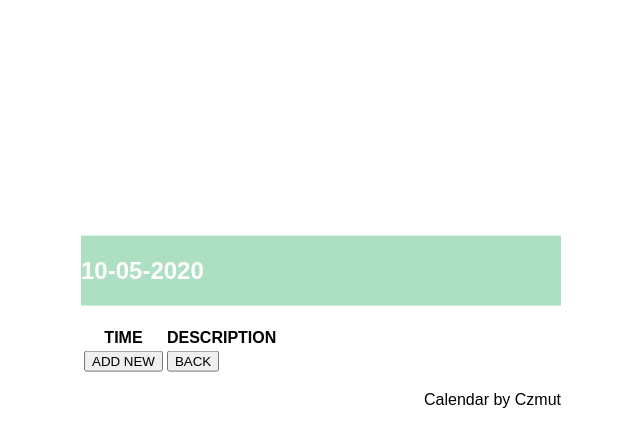
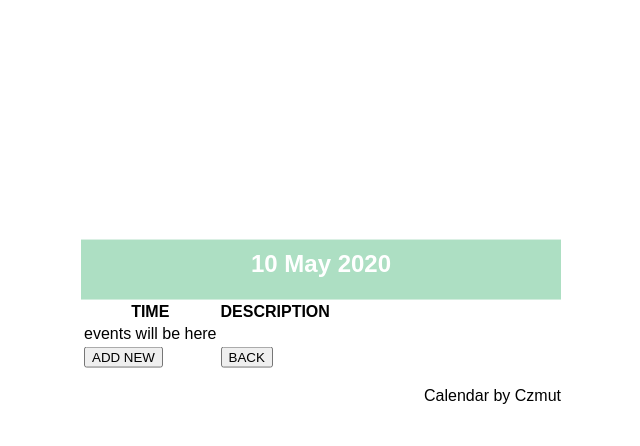
Before and after one commit to jczmut/EGUI, a React app in the folder project 3/: page / in a window 1280 px wide. Both pictures are taken after a click on the button "10". Shown: the top 446 px of the page, without its empty margins (319-959 px from the left). Built offline with nearby package versions, Linux system fonts and the light colour scheme; no server answers.

Commit message:
Update EventEditor, DayEditor and better styling

```diff
--- a/project 3/assets/app.css
+++ b/project 3/assets/app.css
@@ -46,23 +46,29 @@ button.day-item-button, button.prev, button.next {
     font-family: fantasy;
 }
 
-.header {
+header {
     width: 100%;
-    height: 70px;
+    height: 60px;
     padding: 70px, 25px;
-    display: flex;
-    justify-content: space-between;
-    align-items: center;
     color: white;
     background: #addfc3;
     text-align: center;
+    align-items: center;
     font-family: fantasy;
+}
+
+.small-header h2 {
+    padding: 10px;
 }
 
 .month-navigator {
     text-transform: uppercase;
     letter-spacing: 3px;
+    height: 70px;
     font-size: 25px;
+    display: flex;
+    justify-content: space-between;
+    align-items: center;
 }
 
 .month-navigator .prev, .next {
@@ -104,3 +110,7 @@ button.day-item-button, button.prev, button.next {
 .day-item-button {
     font-size: 15px;
 }
+
+.inputs {
+    display: inline-block;
+}
--- a/project 3/src/components/App.js
+++ b/project 3/src/components/App.js
@@ -1,4 +1,4 @@
-import React, { useState, useEffect, useReducer } from 'react';
+import React, { useState, useEffect } from 'react';
 import Calendar from './Calendar'
 import DayEditor from './DayEditor'
 import EventEditor from './EventEditor'
@@ -22,7 +22,7 @@ function App() {
     const [onPick, setOnPick] = useState(false)
     const [pickedDate, setPickedDate] = useState()
     //const [fetching, setFetching] = useState(false)
-    const [monthOfEvents, setMonthOfEvents] = useState()
+    const [monthOfEvents, setMonthOfEvents] = useState( new MonthOfEvents() )
 
     console.log(currentDate)
 
@@ -32,9 +32,14 @@ function App() {
       fetch(`api/events/${format(currentDate, "yyyy-M")}`)
         .then(response => response.json())
         .then(data => {
+          console.log(data)
           setMonthOfEvents(MonthOfEvents.getFromJSON(data))
         })
     }, [currentDate])
+
+    useEffect(() => {
+      console.log("MONTH EVENTS YEAR: " + monthOfEvents.year)
+    }, [monthOfEvents])
 
     useEffect(() => {
       console.log("MONTH CHANGED " + month)
--- a/project 3/src/components/Calendar.js
+++ b/project 3/src/components/Calendar.js
@@ -49,11 +49,11 @@ export default function Calendar( { date, getPrevMonth, getNextMonth, handlePick
 
     return (
         <MainWrapper>
-            <div className="month-navigator header">
+            <header className="month-navigator">
                 <button className="prev"  onClick={getPrevMonth}>&#10094;</button>
                 <div>{format(date, "MMMM yyyy")}</div>
                 <button className="next" onClick={getNextMonth}>&#10095;</button>
-            </div>
+            </header>
             <div className="weekdays-row">
                 <div className="weekday-item">M</div>
                 <div className="weekday-item">T</div>
--- a/project 3/src/components/DayEditor.js
+++ b/project 3/src/components/DayEditor.js
@@ -1,6 +1,8 @@
 import React from 'react'
 import { format } from 'date-fns'
 import MainWrapper from './MainWrapper'
+import Event from '../datacomponents/Event'
+import DayEvent from './DayEvent'
 
 export default function DayEditor( { date, close, add }) {
 
@@ -12,10 +14,16 @@ export default function DayEditor( { date, close, add }) {
         add(date)
     }
 
+    var dayEvents = <DayEvent/>
+
+
     return (
         <MainWrapper smallversion>
             <div className="day-editor">
-                <h2 className="header">{format(date, "dd-MM-yyyy")}</h2>
+                <header className="small-header">
+                    <h2>{format(date, "dd MMMM yyyy")}</h2>
+                </header>
+
                 <table className="events-table">
                     <thead>
                         <tr>
@@ -26,6 +34,12 @@ export default function DayEditor( { date, close, add }) {
                         </tr>
                     </thead>
                     <tbody>
+                        <tr>
+                            <td>
+                                {dayEvents}
+                            </td>
+
+                        </tr>
                         <tr>
                             <td>
                                 <button className="day-editor-button" onClick={() => addNew(date)}>ADD NEW</button>
--- /dev/null
+++ b/project 3/src/components/DayEvent.js
@@ -0,0 +1,9 @@
+import React from 'react'
+
+export default function DayEvent() {
+    return (
+        <div>
+            events will be here
+        </div>
+    )
+}
--- a/project 3/src/components/EventEditor.js
+++ b/project 3/src/components/EventEditor.js
@@ -1,9 +1,11 @@
-import React from 'react'
+import React, { useState } from 'react'
 import MainWrapper from './MainWrapper'
 import Event from '../datacomponents/Event'
 import { format } from 'date-fns'
 
 export default function EventEditor( { date, close, save } ) {
+
+    const [description, setDescription] = useState("")
 
     function closeHandler() {
         close(date)
@@ -13,16 +15,29 @@ export default function EventEditor( { date, close, save } ) {
 
     }
 
+    const handleSubmit = (e) => {
+        e.preventDefault()
+        console.log(`Submitting description ${description}`)
+    }
+
     return (
         <MainWrapper smallversion>
-            <div className="header">
-                MODIFY EVENT
-            </div>
-            <form className="inputs">
-                <input type="text" className="description-input"/>
+            <header className="small-header">
+                <h2>MODIFY EVENT</h2>
+            </header>
+            <form onSubmit={handleSubmit} className="inputs">
+                <div className="time-div">
+                    <p>TIME</p>
+                    <input type="time" className="time-input"/>
+                </div>
+                <div className="description-div">
+                    <p>DESCRIPTION</p>
+                    <input type="text" onChange={e => setDescription(e.target.value)} className="description-input"/>
+                </div>
+
             </form>
             <div className="bottom-buttons">
-                <button className="bottom-button-item">SAVE</button>
+                <button className="bottom-button-item" onClick={handleSubmit}>SAVE</button>
                 <button className="bottom-button-item" onClick={closeHandler}>CANCEL</button>
             </div>
         </MainWrapper>
--- a/project 3/src/datacomponents/MonthOfEvents.js
+++ b/project 3/src/datacomponents/MonthOfEvents.js
@@ -17,15 +17,18 @@ class MonthOfEvents {
             this.month = month
         }
 
-        this.events = []
+        this.events = [null]
         // array of arrays of events - an array for each day of the month
         for(let i = 0; i < getDaysInMonth(new Date(year, month, 1)); i++) {
-            this.events.push([])
+            (this.events).push([])
         }
     }
 
     static getFromJSON(json) {
         let eventsArray = new MonthOfEvents(json.year, json.month)
+        console.log("eventsArray.year: " + eventsArray.year)
+        console.log("eventsArray.month: " + eventsArray.month)
+        console.log("eventsArray.events: " + eventsArray.events)
 
         for(let i = 0; i <= json.events.length; i++) {
             for(let j = 0; j < json.events[i].length; j++) {
@@ -34,6 +37,7 @@ class MonthOfEvents {
                 eventsArray.events[i].push(new Event(id, new Date(0), description))
             }
         }
+        console.log("getFromJSON: eventsArray: "+eventsArray)
         return eventsArray
     }
 
```
